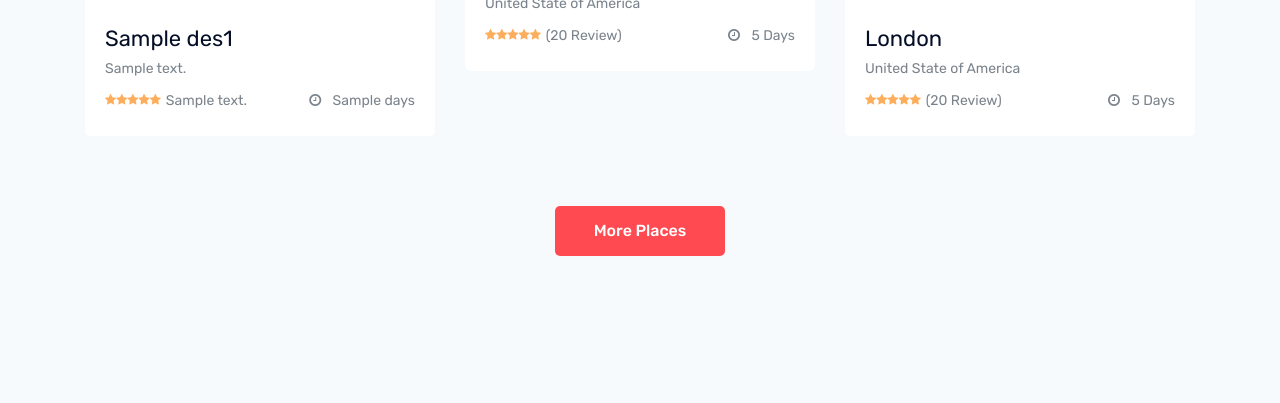
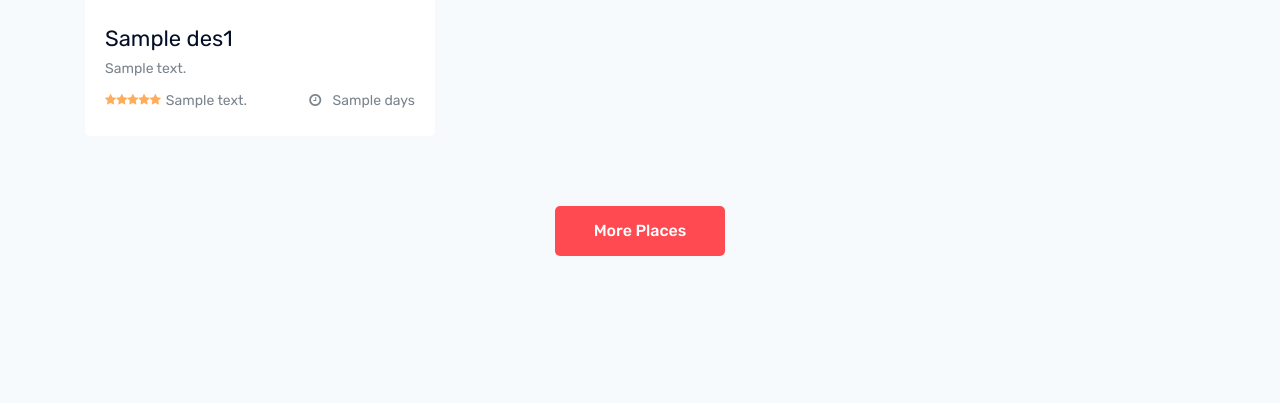
Before and after one commit to DavidRay5157/Django_PgcpAI_Feb26, a Django app: template templates/index.html in a window 1280 px wide. Shown: the part 2746-3149 px from the top of the page. Run offline with Django 5.2, Linux system fonts and the light colour scheme; the template is opened without the code that fills it: most values are stand-ins (such as "Sample title", 1, 10 or a date in 2020); some libraries are stand-ins or nearby versions.

Commit message:
upto for loop in html

```diff
--- a/templates/index.html
+++ b/templates/index.html
@@ -322,6 +322,10 @@
             <div class="row">
                 <div class="col-lg-4 col-md-6">
                     <div class="single_place">
+
+                        <!-- for loop for objects passed by view -->
+                        {% for des1 in dest %}
+
                         <div class="thumb">
                             <img src="{%  static 'img/place/1.png' %}" alt="">
                             <a href="#" class="prise">$500</a>
@@ -344,61 +348,9 @@
                                 </div>
                             </div>
                         </div>
+                        {% endfor %}
                     </div>
                 </div>
-                <div class="col-lg-4 col-md-6">
-                    <div class="single_place">
-                        <div class="thumb">
-                            <img src="{%  static 'img/place/2.png' %}" alt="">
-                            <a href="#" class="prise">$500</a>
-                        </div>
-                        <div class="place_info">
-                            <a href="destination_details.html"><h3>Korola Megna</h3></a>
-                            <p>United State of America</p>
-                            <div class="rating_days d-flex justify-content-between">
-                                <span class="d-flex justify-content-center align-items-center">
-                                     <i class="fa fa-star"></i>
-                                     <i class="fa fa-star"></i>
-                                     <i class="fa fa-star"></i>
-                                     <i class="fa fa-star"></i>
-                                     <i class="fa fa-star"></i>
-                                     <a href="#">(20 Review)</a>
-                                </span>
-                                <div class="days">
-                                    <i class="fa fa-clock-o"></i>
-                                    <a href="#">5 Days</a>
-                                </div>
-                            </div>
-                        </div>
-                    </div>
-                </div>
-                <div class="col-lg-4 col-md-6">
-                    <div class="single_place">
-                        <div class="thumb">
-                            <img src="{%  static 'img/place/3.png' %}" alt="">
-                            <a href="#" class="prise">$500</a>
-                        </div>
-                        <div class="place_info">
-                            <a href="destination_details.html"><h3>London</h3></a>
-                            <p>United State of America</p>
-                            <div class="rating_days d-flex justify-content-between">
-                                <span class="d-flex justify-content-center align-items-center">
-                                     <i class="fa fa-star"></i>
-                                     <i class="fa fa-star"></i>
-                                     <i class="fa fa-star"></i>
-                                     <i class="fa fa-star"></i>
-                                     <i class="fa fa-star"></i>
-                                     <a href="#">(20 Review)</a>
-                                </span>
-                                <div class="days">
-                                    <i class="fa fa-clock-o"></i>
-                                    <a href="#">5 Days</a>
-                                </div>
-                            </div>
-                        </div>
-                    </div>
-                </div>
-
             </div>
             <div class="row">
                 <div class="col-lg-12">
```
Also changed, not shown: travello/views.py (+15 -1 lines).
